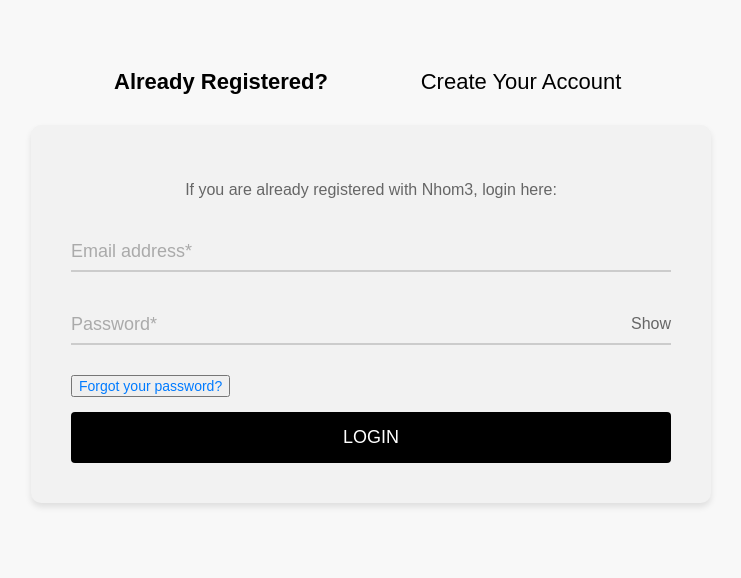
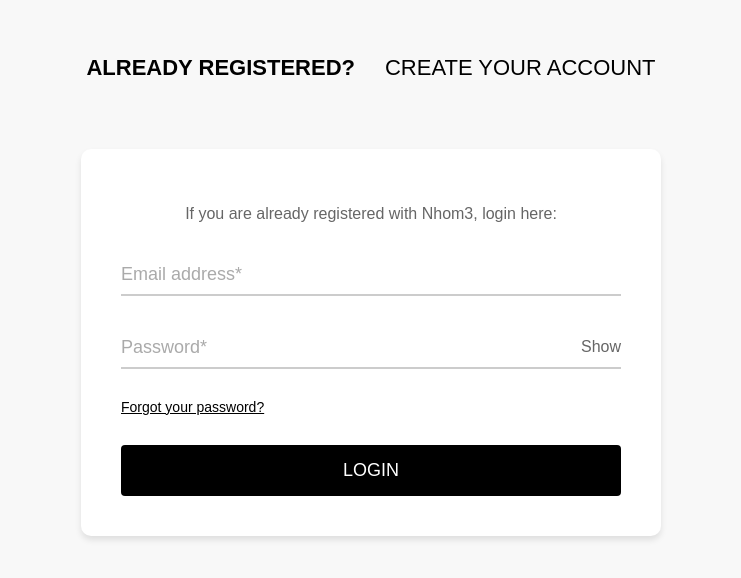
Before and after one commit to teddiebrwn/shopping, a React (Create React App) app in the folder client-admin/: page /login in a window 1280 px wide. Shown: the part 134-712 px from the top of the page, without its empty margins (269-1010 px from the left). Built offline with nearby package versions, Linux system fonts and the light colour scheme.

Commit message:
Update Login.css

```diff
--- a/client-admin/src/Component/Auth/Login.css
+++ b/client-admin/src/Component/Auth/Login.css
@@ -16,26 +16,37 @@ body {
 
 .login-header {
   display: flex;
-    justify-content: space-between;
-    width: 100%;
-    max-width: 600px;
+  justify-content: center;
+  align-items: center;
+  gap: 30px;
   margin-bottom: 30px;
 }
 
 .login-header h2 {
   font-size: 22px;
+  font-weight: normal;
+  cursor: pointer;
+  transition: color 0.3s ease, font-weight 0.3s ease;
+  text-transform: uppercase;
+}
+
+.login-header h2.active-link {
   font-weight: bold;
-    text-align: center;
-    flex: 1;
+  color: black;
+}
+
+.login-header h2:hover {
+  color: #333;
 }
 
 .login-box {
-    background-color: #f2f2f2;
+  margin-top: 20px;
+  background-color: #ffffff;
   padding: 40px;
   border-radius: 10px;
   box-shadow: 0 4px 6px rgba(0, 0, 0, 0.1);
   width: 100%;
-    max-width: 600px;
+  max-width: 500px;
   text-align: center;
 }
 
@@ -107,30 +118,67 @@ body {
   background-color: #333;
 }
 
+/* Forgot Password Styling */
 .forgot-password {
   display: block;
-    margin-bottom: 15px;
   font-size: 14px;
-    color: #007bff;
-    text-decoration: none;
+  color: black;
+  text-decoration: underline;
+  margin-top: 30px;
+  margin-bottom: 30px;
+  cursor: pointer;
+  background: none;
+  border: none;
+  padding: 0;
+  transition: color 0.3s ease;
+  -webkit-user-select: none;
+  -moz-user-select: none;
+  -ms-user-select: none;
+  user-select: none;
 }
 
 .forgot-password:hover {
-    text-decoration: underline;
+  color: black; /* Giữ nguyên màu chữ khi hover */
+  text-decoration: underline; /* Đảm bảo chỉ có gạch chân */
 }
 
-  .login-header h2 {
-    font-weight: normal;
-    cursor: pointer;
-    margin: 0 15px;
-    transition: font-weight 0.2s ease;
+/* Modal Styles */
+.modal-overlay {
+  position: fixed;
+  top: 0;
+  left: 0;
+  width: 100%;
+  height: 100%;
+  background: rgba(0, 0, 0, 0.5);
+  display: flex;
+  justify-content: center;
+  align-items: center;
+  z-index: 1000;
 }
 
-  .login-header h2.active-link {
-    font-weight: bold;
+.modal-content {
+  background: white;
+  padding: 30px;
+  border-radius: 10px;
+  width: 400px;
+  text-align: center;
+  position: relative;
 }
-  .error-message {
-    color: red;
-    font-size: 14px;
-    margin-top: 10px;
+
+.close-button {
+  position: absolute;
+  top: 10px;
+  right: 15px;
+  font-size: 20px;
+  background: none;
+  border: none;
+  cursor: pointer;
+  color: #333;
+  transition: background-color 0.1s ease, color 0.1s ease;
 }
+
+.close-button:hover {
+  background-color: #000;
+  color: #fff;
+  border-radius: 50%;
+}
```
Lines whose indentation alone changed are shown as unchanged.
